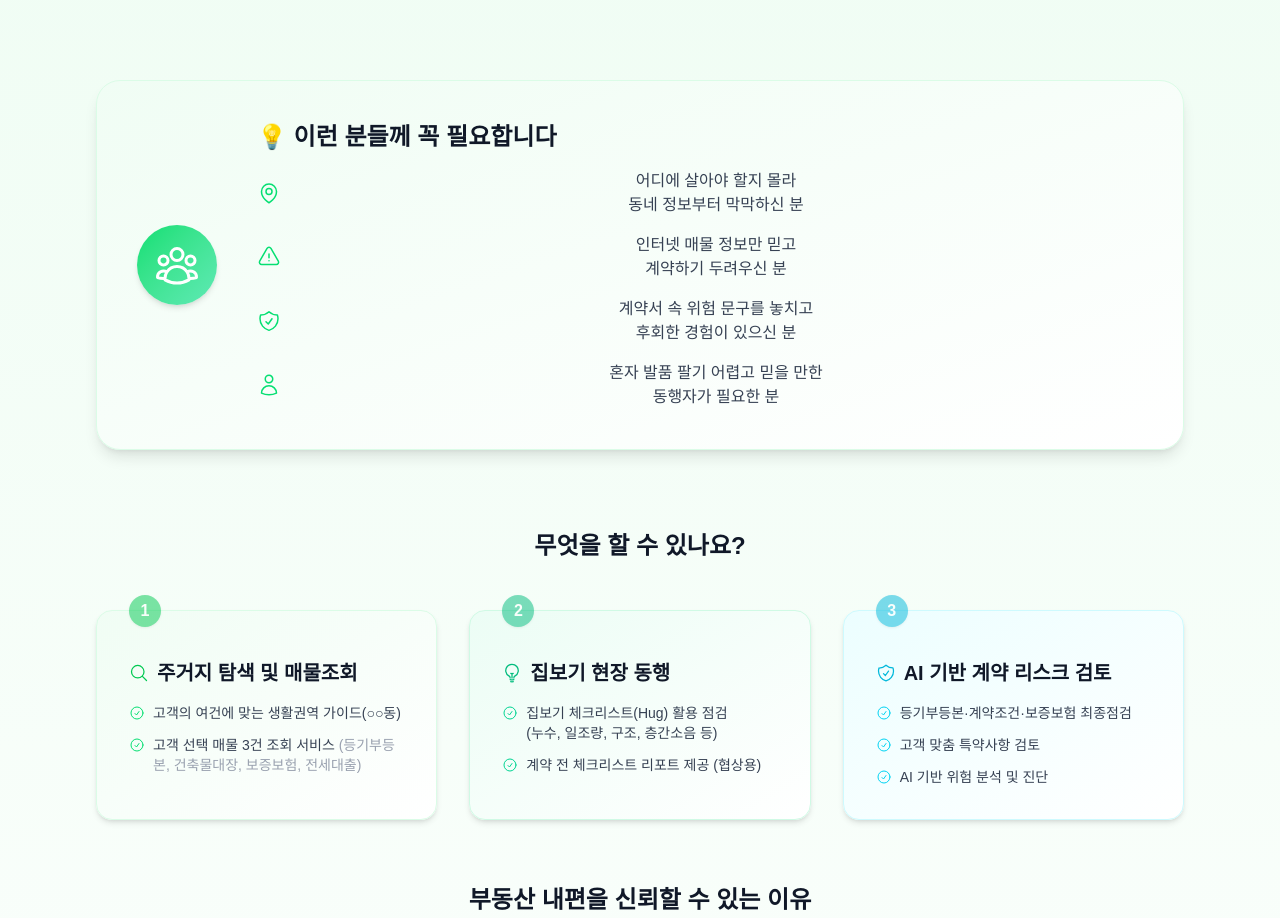
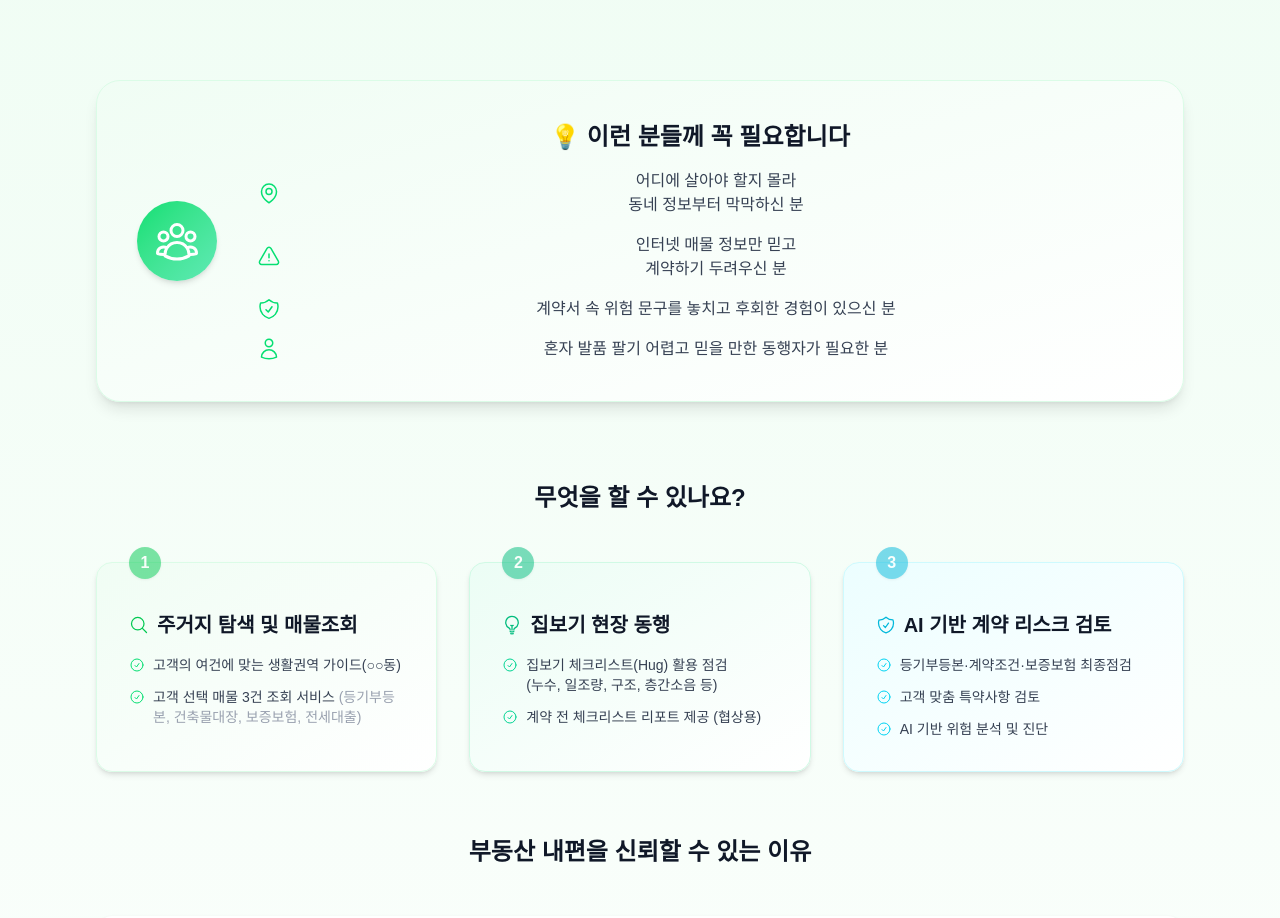
Before and after one commit to lhs4652/homeside_main-hanseo-, a Next.js app: page / in a window 1280 px wide. Shown: the part 2480-3398 px from the top of the page. Built offline with nearby package versions, Linux system fonts and the light colour scheme.

Commit message:
Update ServiceIntro.tsx

```diff
--- a/src/components/ServiceIntro.tsx
+++ b/src/components/ServiceIntro.tsx
@@ -205,7 +205,7 @@ export default function ServiceIntro() {
             <HiOutlineUserGroup className="w-12 h-12 text-white" />
           </div>
           <div className="flex-1 text-center md:text-left md:ml-4">
-            <h3 className="text-2xl font-bold text-gray-900 mb-4 whitespace-nowrap text-left">
+            <h3 className="text-2xl font-bold text-gray-900 mb-4 text-center break-keep">
               💡 이런 분들께 꼭 필요합니다
             </h3>
             <ul className="space-y-4 text-gray-700 text-base md:ml-0">
@@ -219,11 +219,11 @@ export default function ServiceIntro() {
               </li>
               <li className="flex items-center justify-center gap-2">
                 <HiOutlineShieldCheck className="w-6 h-6 text-green-400 flex-shrink-0" />
-                <span className="block text-center w-full break-keep">계약서 속 위험 문구를 놓치고<br />후회한 경험이 있으신 분</span>
+                <span className="block text-center w-full break-keep">계약서 속 위험 문구를 놓치고 후회한 경험이 있으신 분</span>
               </li>
               <li className="flex items-center justify-center gap-2">
                 <HiOutlineUser className="w-6 h-6 text-green-400 flex-shrink-0" />
-                <span className="block text-center w-full break-keep">혼자 발품 팔기 어렵고 믿을 만한<br />동행자가 필요한 분</span>
+                <span className="block text-center w-full break-keep">혼자 발품 팔기 어렵고 믿을 만한 동행자가 필요한 분</span>
               </li>
             </ul>
           </div>
```
